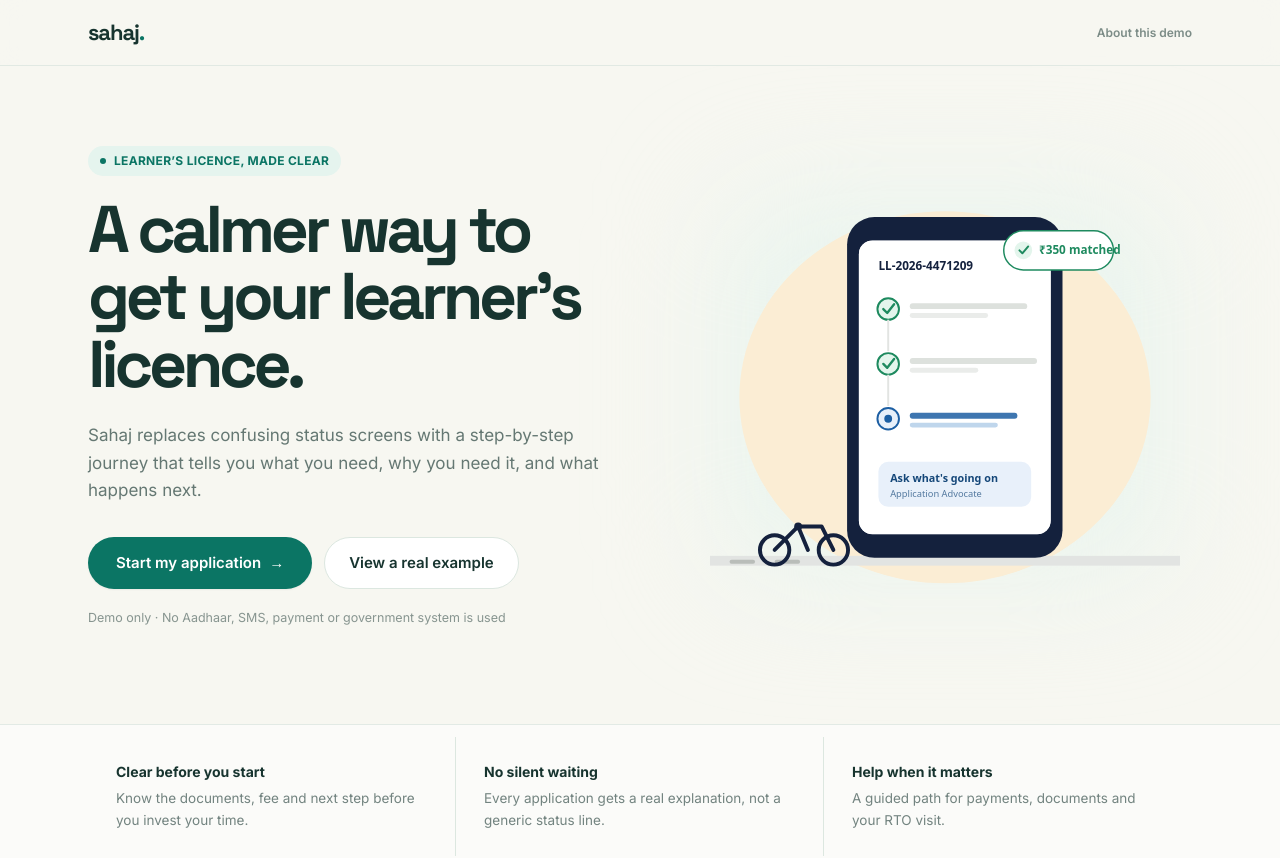
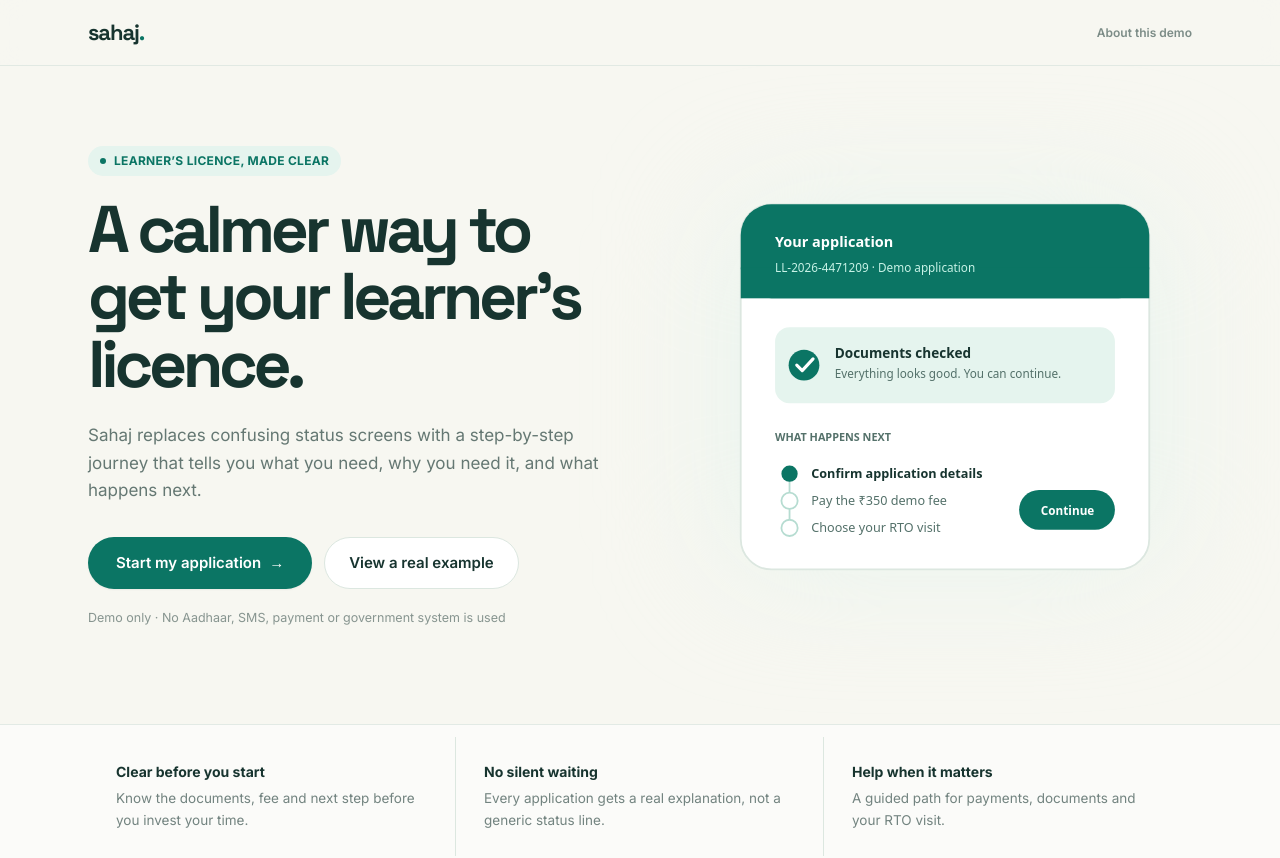
Before and after one commit to NavjotSingh-cpu/sehaj2, a Next.js app: page / in a window 1280 px wide. Shown: the top 858 px of the page. Built offline with nearby package versions, Linux system fonts and the light colour scheme.

Commit message:
Replace generic hero art with clear status visual

```diff
--- a/components/illustrations/HeroMark.tsx
+++ b/components/illustrations/HeroMark.tsx
@@ -1,81 +1,12 @@
 export function HeroMark({ className = "" }: { className?: string }) {
-  return (
-    <svg viewBox="0 0 480 440" className={className} role="img" aria-label="Illustration of a phone showing a clear application status timeline">
-      <defs>
-        <clipPath id="phoneScreen">
-          <rect x="152" y="70" width="196" height="300" rx="14" />
-        </clipPath>
-      </defs>
-
-      {/* backdrop blob */}
-      <ellipse cx="240" cy="230" rx="210" ry="190" fill="#FBEDD4" />
-
-      {/* road */}
-      <rect x="0" y="392" width="480" height="10" fill="#E2E4E2" />
-      <rect x="20" y="396" width="26" height="4" rx="2" fill="#B9BDB9" />
-      <rect x="66" y="396" width="26" height="4" rx="2" fill="#B9BDB9" />
-
-      {/* minimal two-wheeler, grounding the illustration in the actual journey */}
-      <g transform="translate(56,352)">
-        <circle cx="10" cy="34" r="15" fill="none" stroke="#14213D" strokeWidth="4" />
-        <circle cx="70" cy="34" r="15" fill="none" stroke="#14213D" strokeWidth="4" />
-        <path d="M10 34 L34 10 L58 10 L70 34" fill="none" stroke="#14213D" strokeWidth="4" strokeLinecap="round" strokeLinejoin="round" />
-        <path d="M34 10 L44 34" fill="none" stroke="#14213D" strokeWidth="4" strokeLinecap="round" />
-        <circle cx="34" cy="10" r="4" fill="#14213D" />
-      </g>
-
-      {/* phone frame */}
-      <rect x="140" y="46" width="220" height="348" rx="28" fill="#14213D" />
-      <rect x="152" y="70" width="196" height="300" rx="14" fill="#FFFFFF" />
-
-      <g clipPath="url(#phoneScreen)">
-        <rect x="152" y="70" width="196" height="300" fill="#FFFFFF" />
-        <text x="172" y="100" fontFamily="ui-sans-serif, system-ui" fontSize="12" fontWeight="700" fill="#14213D">
-          LL-2026-4471209
-        </text>
-
-        {/* three honest status rows */}
-        <g>
-          <circle cx="182" cy="140" r="11" fill="#E3F5EC" stroke="#1E8A5F" strokeWidth="2" />
-          <path d="M177 140 L181 144 L188 135" fill="none" stroke="#1E8A5F" strokeWidth="2.4" strokeLinecap="round" strokeLinejoin="round" />
-          <rect x="204" y="134" width="120" height="6" rx="3" fill="#DDE1DD" />
-          <rect x="204" y="144" width="80" height="5" rx="2.5" fill="#EAECEA" />
-        </g>
-        <line x1="182" y1="151" x2="182" y2="183" stroke="#E2E4E2" strokeWidth="2" />
-
-        <g>
-          <circle cx="182" cy="196" r="11" fill="#E3F5EC" stroke="#1E8A5F" strokeWidth="2" />
-          <path d="M177 196 L181 200 L188 191" fill="none" stroke="#1E8A5F" strokeWidth="2.4" strokeLinecap="round" strokeLinejoin="round" />
-          <rect x="204" y="190" width="130" height="6" rx="3" fill="#DDE1DD" />
-          <rect x="204" y="200" width="70" height="5" rx="2.5" fill="#EAECEA" />
-        </g>
-        <line x1="182" y1="207" x2="182" y2="239" stroke="#E2E4E2" strokeWidth="2" />
-
-        <g>
-          <circle cx="182" cy="252" r="11" fill="#E8F0FA" stroke="#1D5FA3" strokeWidth="2" />
-          <circle cx="182" cy="252" r="4" fill="#1D5FA3" />
-          <rect x="204" y="246" width="110" height="6" rx="3" fill="#1D5FA3" opacity="0.85" />
-          <rect x="204" y="256" width="90" height="5" rx="2.5" fill="#BFD6EC" />
-        </g>
-
-        <rect x="172" y="296" width="156" height="46" rx="10" fill="#E8F0FA" />
-        <text x="184" y="317" fontFamily="ui-sans-serif, system-ui" fontSize="11" fontWeight="600" fill="#154779">
-          Ask what&#39;s going on
-        </text>
-        <text x="184" y="332" fontFamily="ui-sans-serif, system-ui" fontSize="9.5" fill="#154779" opacity="0.7">
-          Application Advocate
-        </text>
-      </g>
-
-      {/* floating reconciled-payment chip */}
-      <g transform="translate(300,60)">
-        <rect x="0" y="0" width="112" height="40" rx="20" fill="#FFFFFF" stroke="#1E8A5F" strokeWidth="1.5" />
-        <circle cx="20" cy="20" r="9" fill="#E3F5EC" />
-        <path d="M16 20 L19 23 L25 16" fill="none" stroke="#1E8A5F" strokeWidth="2" strokeLinecap="round" strokeLinejoin="round" />
-        <text x="36" y="24" fontFamily="ui-sans-serif, system-ui" fontSize="12" fontWeight="700" fill="#1E8A5F">
-          ₹350 matched
-        </text>
-      </g>
-    </svg>
-  );
+  return <svg viewBox="0 0 520 460" className={className} role="img" aria-label="A simple Sahaj application status card">
+    <rect x="34" y="28" width="452" height="404" rx="34" fill="#FFFFFF" stroke="#DCE7E0" strokeWidth="2" />
+    <rect x="34" y="28" width="452" height="104" rx="34" fill="#0B7564" /><rect x="34" y="98" width="452" height="34" fill="#0B7564" />
+    <text x="72" y="75" fontFamily="ui-sans-serif, system-ui" fontSize="16" fontWeight="700" fill="#FFFFFF">Your application</text><text x="72" y="103" fontFamily="ui-sans-serif, system-ui" fontSize="13" fill="#C7F2E6">LL-2026-4471209 · Demo application</text>
+    <rect x="72" y="164" width="376" height="84" rx="16" fill="#E5F4EE" /><circle cx="104" cy="206" r="17" fill="#0B7564" /><path d="M96 206 L102 212 L114 199" fill="none" stroke="#FFFFFF" strokeWidth="3.5" strokeLinecap="round" strokeLinejoin="round" />
+    <text x="138" y="198" fontFamily="ui-sans-serif, system-ui" fontSize="15" fontWeight="700" fill="#17342F">Documents checked</text><text x="138" y="220" fontFamily="ui-sans-serif, system-ui" fontSize="13" fill="#54716A">Everything looks good. You can continue.</text>
+    <text x="72" y="290" fontFamily="ui-sans-serif, system-ui" fontSize="12" fontWeight="700" fill="#54716A">WHAT HAPPENS NEXT</text><line x1="88" y1="326" x2="88" y2="386" stroke="#B6DCD1" strokeWidth="2" /><circle cx="88" cy="326" r="9" fill="#0B7564" /><circle cx="88" cy="356" r="9" fill="#FFFFFF" stroke="#B6DCD1" strokeWidth="2" /><circle cx="88" cy="386" r="9" fill="#FFFFFF" stroke="#B6DCD1" strokeWidth="2" />
+    <text x="112" y="331" fontFamily="ui-sans-serif, system-ui" fontSize="14" fontWeight="650" fill="#17342F">Confirm application details</text><text x="112" y="361" fontFamily="ui-sans-serif, system-ui" fontSize="14" fill="#54716A">Pay the ₹350 demo fee</text><text x="112" y="391" fontFamily="ui-sans-serif, system-ui" fontSize="14" fill="#54716A">Choose your RTO visit</text>
+    <rect x="342" y="344" width="106" height="44" rx="22" fill="#0B7564" /><text x="366" y="372" fontFamily="ui-sans-serif, system-ui" fontSize="13" fontWeight="700" fill="#FFFFFF">Continue</text>
+  </svg>;
 }
```
